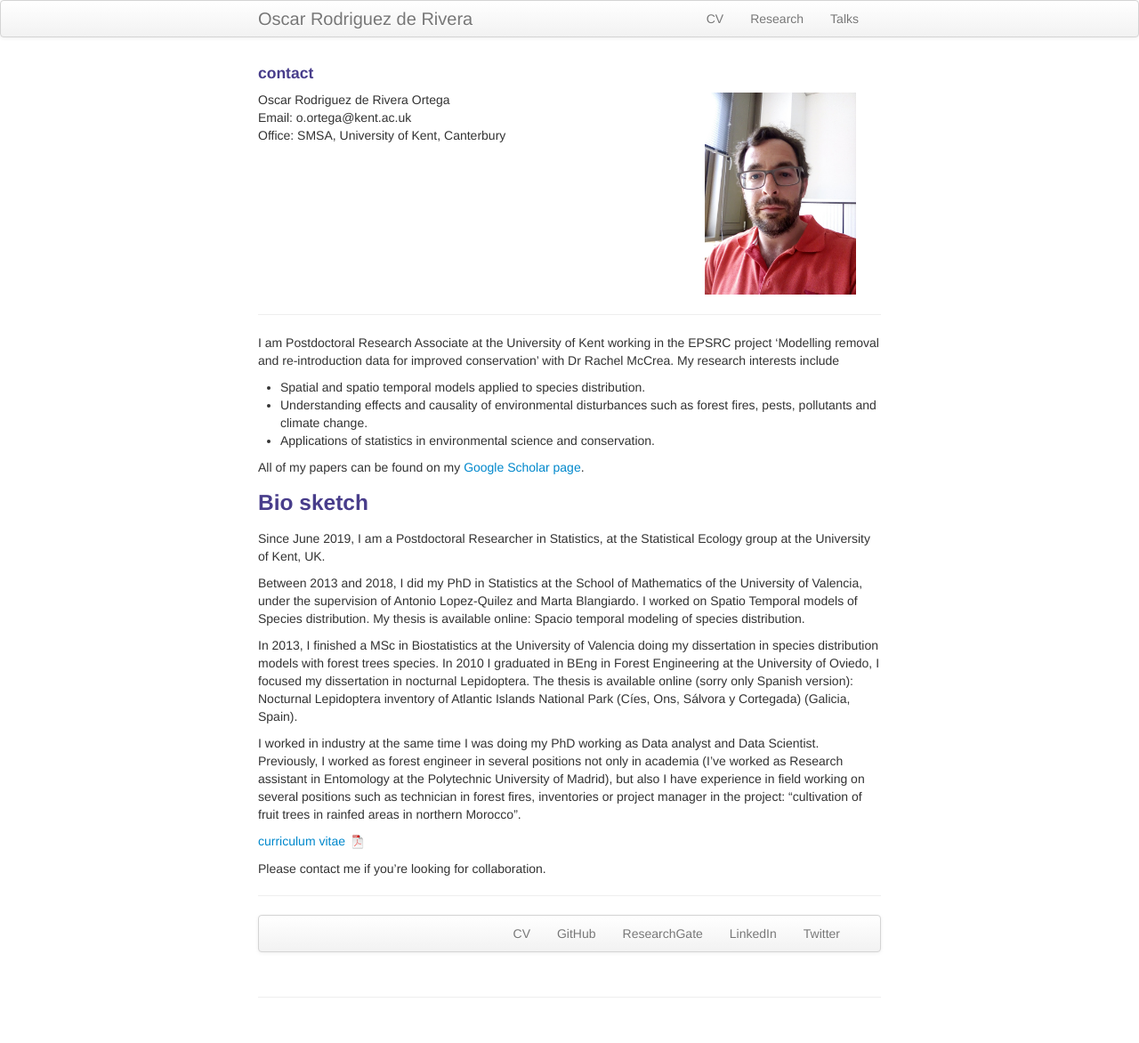
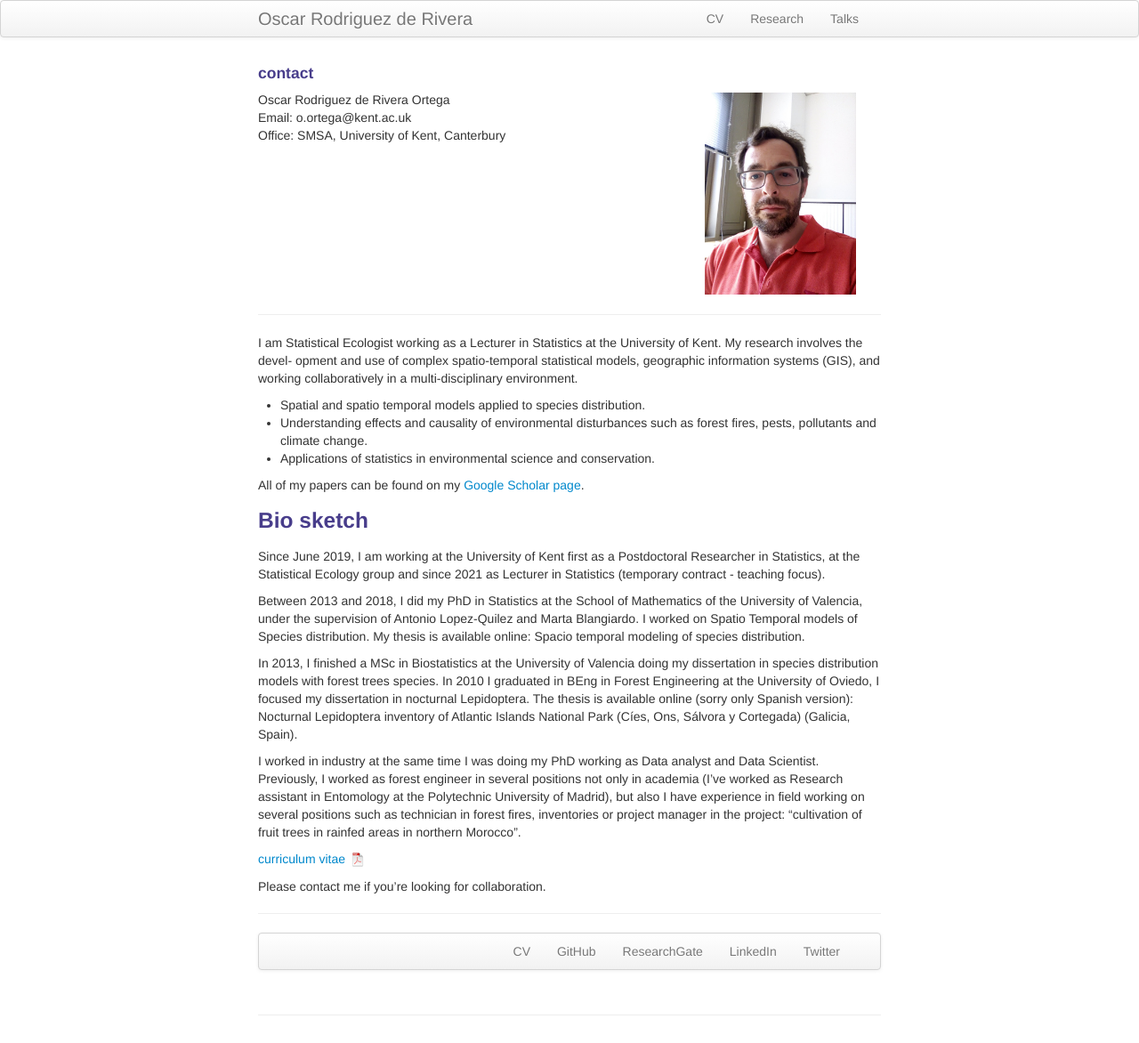
Before and after one commit to orrortega/orrortega.github.io, a Jekyll site: the page built from index.md, in a window 1280 px wide. Shown: the whole page at 89% size. Built offline with Jekyll 4.4.1, drawn with Linux system fonts in a browser that asks for light colours.

Commit message:
Update index.md

```diff
--- a/index.md
+++ b/index.md
@@ -24,7 +24,7 @@ keywords: Statistical Ecology, Species Distribution Models, Spatio-Temporal Mode
 </div>
 ---
 
-I am Postdoctoral Research Associate at the University of Kent working in the EPSRC project 'Modelling removal and re-introduction data for improved conservation' with Dr Rachel McCrea. My research interests include
+I am Statistical Ecologist working as a Lecturer in Statistics at the University of Kent. My research involves the devel‐ opment and use of complex spatio‐temporal statistical models, geographic information systems (GIS), and working collaboratively in a multi‐disciplinary environment.
 - Spatial and spatio temporal models applied to species distribution.
 - Understanding effects and causality of environmental disturbances such as forest fires, pests, pollutants and climate change.
 - Applications of statistics in environmental science and conservation.
@@ -34,7 +34,7 @@ All of my papers can be found on my [Google Scholar page](https://scholar.google
 
 ### Bio sketch
 
-Since June 2019, I am a Postdoctoral Researcher in Statistics, at the Statistical Ecology group at the University of Kent, UK.
+Since June 2019, I am working at the University of Kent first as a Postdoctoral Researcher in Statistics, at the Statistical Ecology group and since 2021 as Lecturer in Statistics (temporary contract - teaching focus).
 
 Between 2013 and 2018, I did my PhD in Statistics at the School of Mathematics of the University of Valencia, under the supervision of Antonio Lopez-Quilez and Marta Blangiardo. I worked on Spatio Temporal models of Species distribution. My thesis is available online: Spacio temporal modeling of species distribution.
 
```
